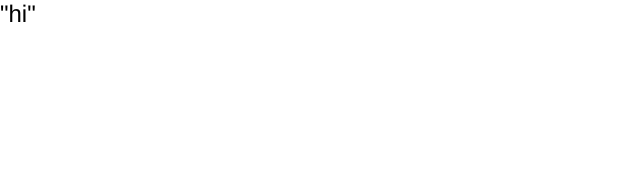
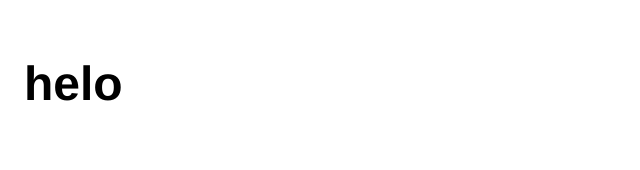
Before and after one commit to Pannathe/Pannathe.github.io, a plain HTML site: page index.html in a window 1280 px wide. Shown: the whole page, without its empty margins (0-640 px from the left). Drawn offline with Linux system fonts and the light colour scheme; a web font is replaced by a local one.

Commit message:
Update index.html

```diff
--- a/index.html
+++ b/index.html
@@ -27,14 +27,14 @@
 
 	</head>
 
-	<body>"hi"
+	<body>
 
 		<!-- webpage content goes here -->
 
 		<div class="page-wrapper">
 
-			<!-- do stuff -->
-
+			<!-- stuff -->
+<h1>helo</h1>
 		</div>
 
 		<!-- end webpage content -->
```
